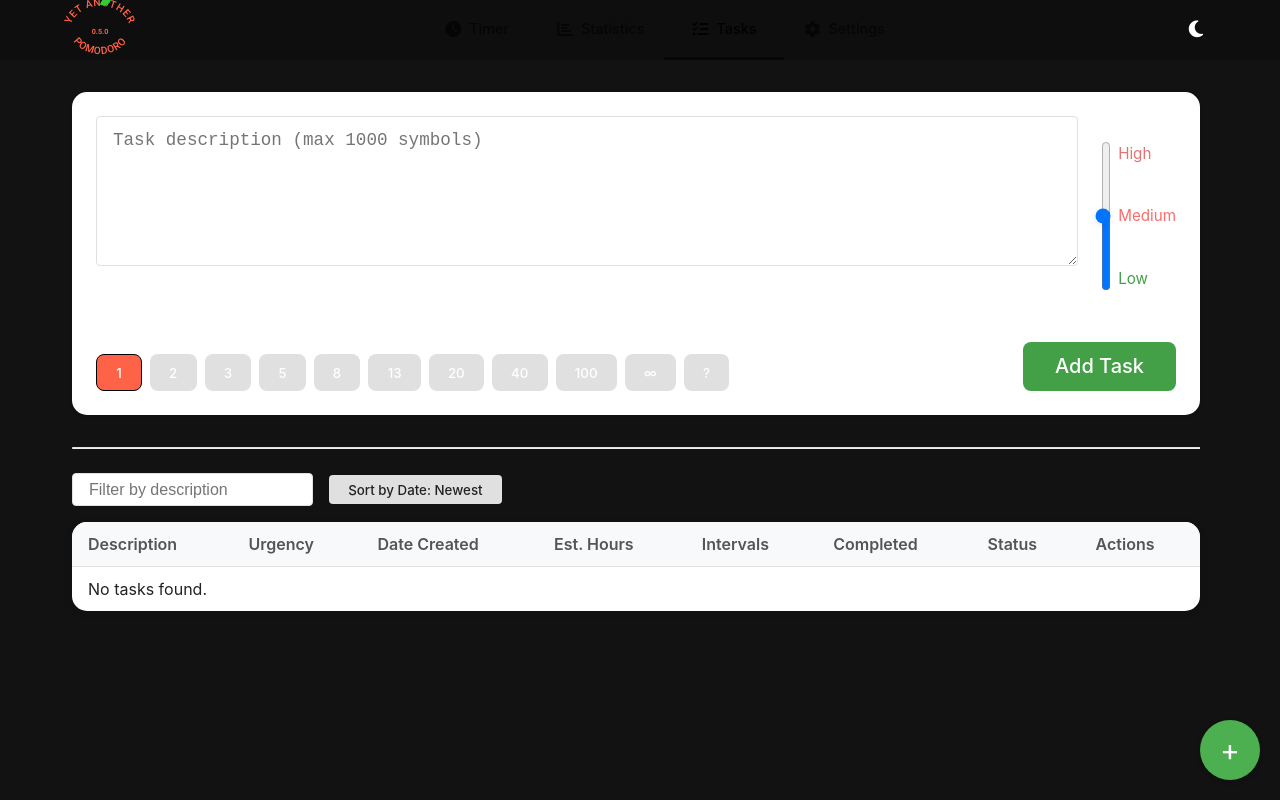
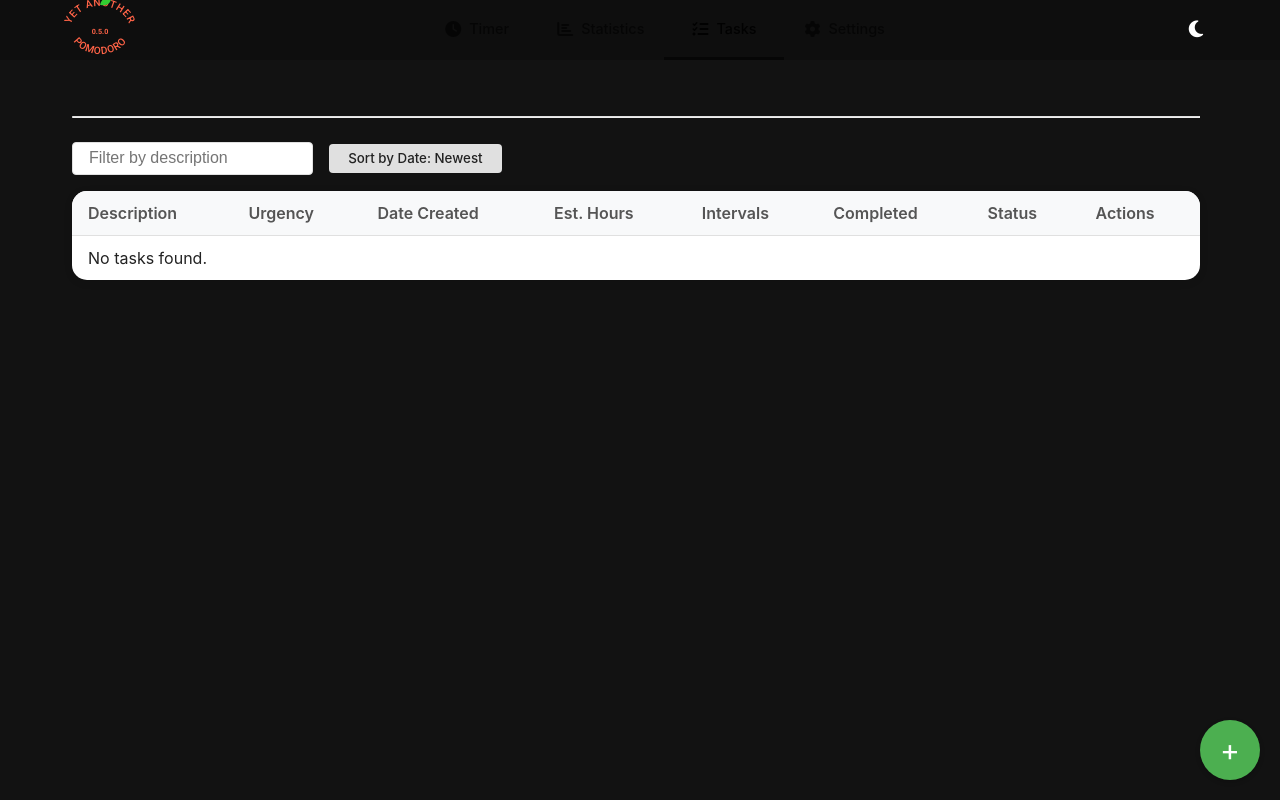
Before and after one commit to nikolaylutsenko/ang-pomodoro, an Angular app: page /tasks in a window 1280 px wide. Built offline with nearby package versions, Linux system fonts and the light colour scheme.

Commit message:
remove task creation form from tasks tab

```diff
--- a/src/app/components/tasks/task-list/task-list.component.ts
+++ b/src/app/components/tasks/task-list/task-list.component.ts
@@ -14,7 +14,7 @@ import { CreateTaskComponent } from '../create-task/create-task.component'; // I
 })
 export class TaskListComponent implements OnChanges {
   @Input() tasks: Task[] = [];
-  @Output() editTask = new EventEmitter<Task>();
+  // @Output() editTask = new EventEmitter<Task>(); // Comment out or remove this line
   @Output() deleteTask = new EventEmitter<string>();
   @Output() taskCompleted = new EventEmitter<Task>();
   @Output() filterChanged = new EventEmitter<string>();
@@ -69,7 +69,9 @@ export class TaskListComponent implements OnChanges {
   }
 
   editTaskClicked(task: Task): void {
-    this.editTask.emit(task); // This will be handled by the parent for non-modal editing
+    // this.editTask.emit(task); // Comment out or remove this line
+    this.taskToEditInModal = { ...task }; // Set task for modal editing
+    this.showCreateTaskModal = true; // Open modal
   }
 
   deleteTaskClicked(id: string): void {
--- a/src/app/components/tasks/tasks.component.html
+++ b/src/app/components/tasks/tasks.component.html
@@ -1,14 +1,8 @@
-<app-create-task
-    [taskToEdit]="editingTask"
-    (taskSaved)="handleTaskSaved($event)"
-    (cancelEdit)="handleCancelEdit()">
-</app-create-task>
 
 <hr class="tasks-separator" />
 
 <app-task-list
     [tasks]="tasks"
-    (editTask)="handleEditTask($event)"
     (deleteTask)="handleDeleteTask($event)"
     (taskCompleted)="handleTaskCompleted($event)"
     (taskCreated)="handleTaskSaved($event)"
--- a/src/app/components/tasks/tasks.component.ts
+++ b/src/app/components/tasks/tasks.component.ts
@@ -3,7 +3,7 @@ import { FormsModule } from '@angular/forms';
 import { Task, TaskUrgency, TaskStatus } from '../../models/task.model';
 import { Component, OnInit } from '@angular/core';
 import { TimerSettingsService, TimerSettings } from '../../services/timer-settings.service';
-import { CreateTaskComponent } from './create-task/create-task.component';
+// import { CreateTaskComponent } from './create-task/create-task.component'; // Removed import
 import { TaskListComponent } from './task-list/task-list.component';
 
 @Component({
@@ -12,7 +12,7 @@ import { TaskListComponent } from './task-list/task-list.component';
   imports: [
     CommonModule,
     FormsModule,
-    CreateTaskComponent,
+    // CreateTaskComponent, // Removed from imports
     TaskListComponent
   ],
   templateUrl: './tasks.component.html',
@@ -20,7 +20,7 @@ import { TaskListComponent } from './task-list/task-list.component';
 })
 export class TasksComponent implements OnInit {
   tasks: Task[] = [];
-  editingTask: Task | null = null;
+  // editingTask: Task | null = null; // Removed unused property
 
   currentSettings!: TimerSettings;
 
@@ -103,7 +103,7 @@ export class TasksComponent implements OnInit {
         this.tasks = this.tasks.map((task, index) => index === idx ? updatedTask : task);
         this.saveTasks();
       }
-      this.editingTask = null;
+      // this.editingTask = null; // Removed as editingTask is removed
     } else { // Adding new task
       const newTask: Task = {
         id: crypto.randomUUID(),
@@ -120,22 +120,21 @@ export class TasksComponent implements OnInit {
     }
   }
 
-  handleCancelEdit() {
-    this.editingTask = null;
-  }
+  // handleCancelEdit() { // Removed unused method
+  //   this.editingTask = null;
+  // }
 
-  handleEditTask(task: Task) {
-    // Pass a copy to avoid potential direct mutation issues if CreateTaskComponent modifies the object
-    this.editingTask = { ...task };
-  }
+  // handleEditTask(task: Task) { // Removed unused method
+  //   this.editingTask = { ...task };
+  // }
 
   handleDeleteTask(id: string) {
     // filter already returns a new array reference
     this.tasks = this.tasks.filter(t => t.id !== id);
     this.saveTasks();
-    if (this.editingTask?.id === id) {
-      this.editingTask = null;
-    }
+    // if (this.editingTask?.id === id) { // Removed as editingTask is removed
+    //   this.editingTask = null;
+    // }
   }
 
   handleTaskCompleted(task: Task): void {
```
